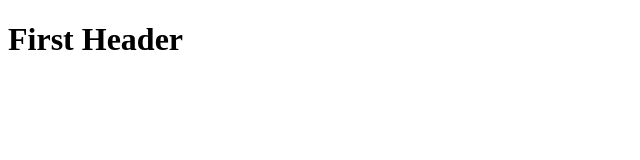
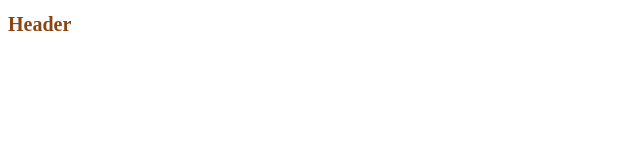
Before and after one commit to mvolkman35/mvolkman35.github.io, a plain HTML site: page index.html in a window 1280 px wide. Shown: the whole page, without its empty margins (0-640 px from the left). Drawn offline with Linux system fonts and the light colour scheme.

Commit message:
1st HTML - Header Style

```diff
--- a/index.html
+++ b/index.html
@@ -1,9 +1,14 @@
 <!DOCTYPE html>
 <html>
     <head>
-    <h1>First Header</h1>
+        <style>
+        h1{
+            color: saddlebrown;
+            font-size: 20px;
+            }
+        </style>
     </head>
-
     <body>
+        <h1>Header</h1>
     </body>
 </html>
```
